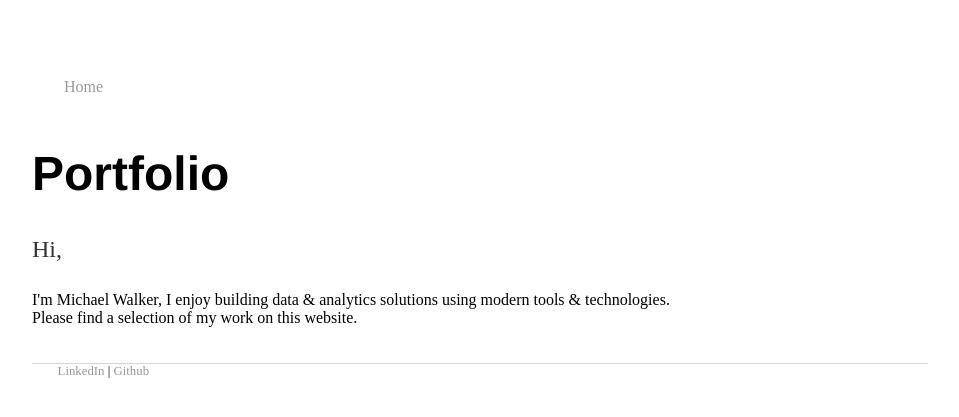
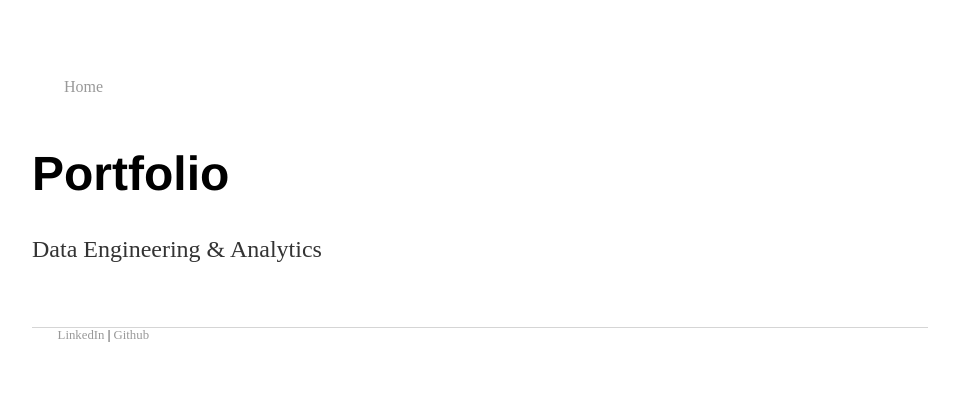
Before and after one commit to mwportfolio/mwportfolio.github.io, a Jekyll site: the page built from index.html, in a window 1280 px wide. Shown: the top 417 px of the page, without its empty margins (160-1119 px from the left). Built offline with Jekyll 4.4.1, drawn with Linux system fonts in a browser that asks for light colours.

Commit message:
Update index.html

```diff
--- a/index.html
+++ b/index.html
@@ -4,10 +4,8 @@ title: Portfolio
 ---
 <div class="blurb">
 	<h1>Portfolio</h1>
-	<p>Hi,</p>
-	<div>I'm Michael Walker, I enjoy building data & analytics solutions using modern tools & technologies.</div>
-	<div>Please find a selection of my work on this website.</div>
 
+	<p>Data Engineering & Analytics</p>
 
 
 </div>
```
